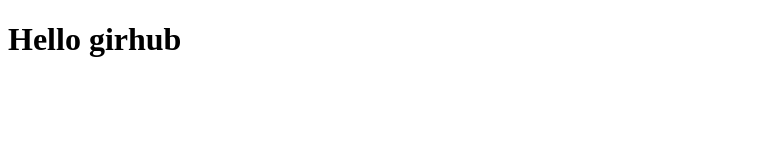
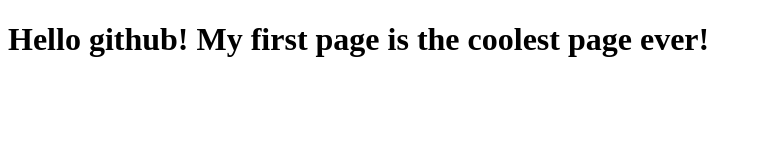
Before and after one commit to bt1234/coursera-test, a plain HTML site: page site/index.html in a window 1280 px wide. Shown: the whole page, without its empty margins (0-762 px from the left). Drawn offline with Linux system fonts and the light colour scheme.

Commit message:
Here you go

```diff
--- a/site/index.html
+++ b/site/index.html
@@ -4,6 +4,6 @@
 	<title>Hello github</title>
 </head>
 <body>
-<h1>Hello girhub</h1>
+<h1>Hello github! My first page is the coolest page ever!</h1>
 </body>
 </html>
```
